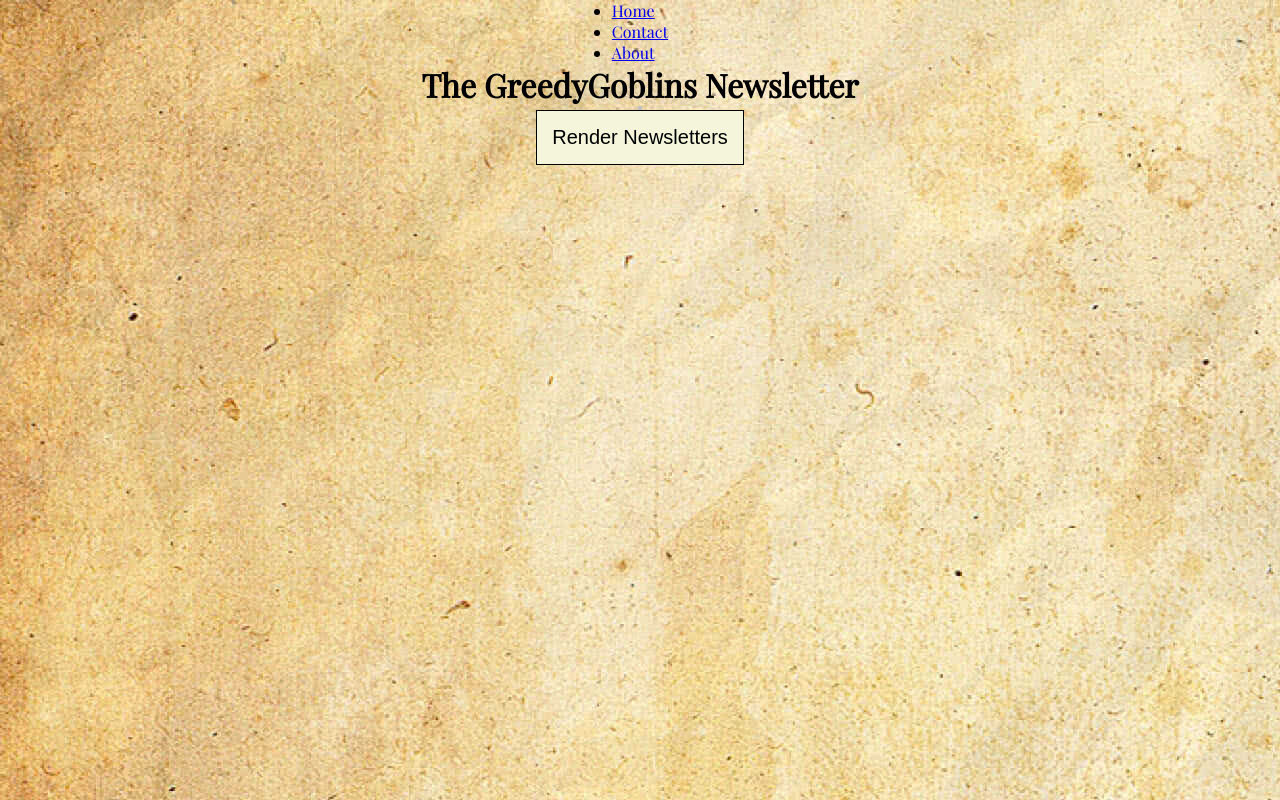
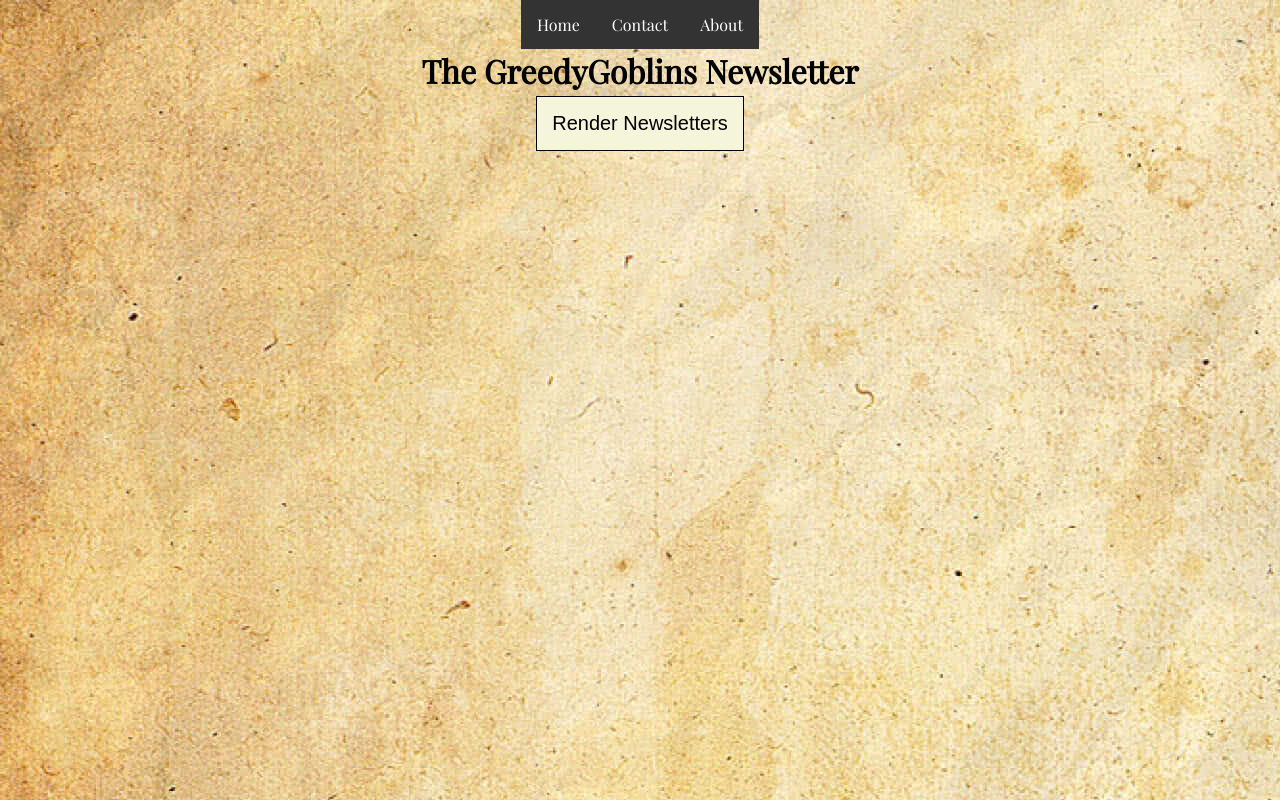
Before and after one commit to danyealmateen/greedygoblins, a plain HTML site: page index.html in a window 1280 px wide. Drawn offline with nearby package versions, Linux system fonts and the light colour scheme.

Commit message:
ändrat css för navbar:en

```diff
--- a/style.css
+++ b/style.css
@@ -14,6 +14,26 @@ body {
   font-family: "Playfair Display", sans-serif;
   background-image: url(bg.jpg);
 }
+
+ul {
+    list-style-type: none;
+    margin: 0;
+    padding: 0;
+    overflow: hidden;
+    background-color: #333;
+  }
+
+  li {
+    float: left;
+  }
+
+  li a {
+    display: block;
+    color: white;
+    text-align: center;
+    padding: 14px 16px;
+    text-decoration: none;
+  }
 
 #articleDiv {
   background-color: rgba(150, 132, 54, 0.445);
```
